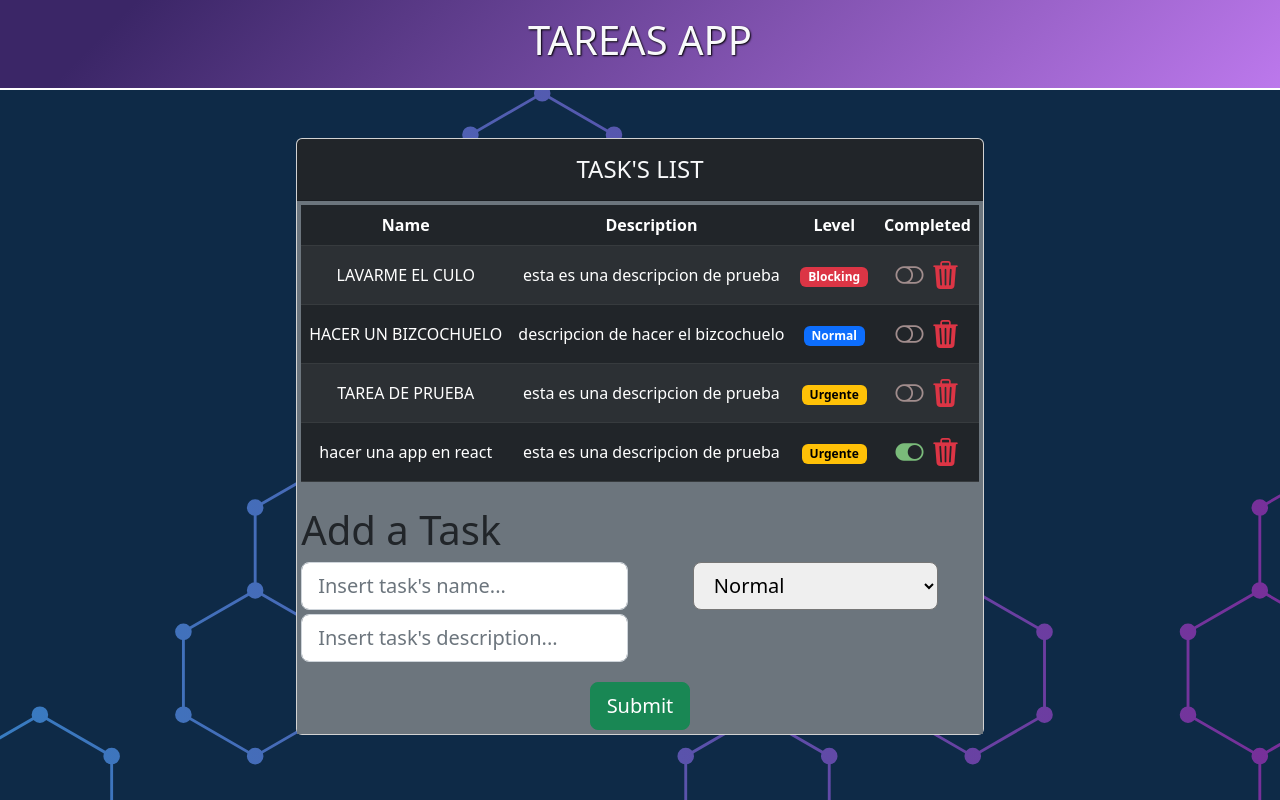
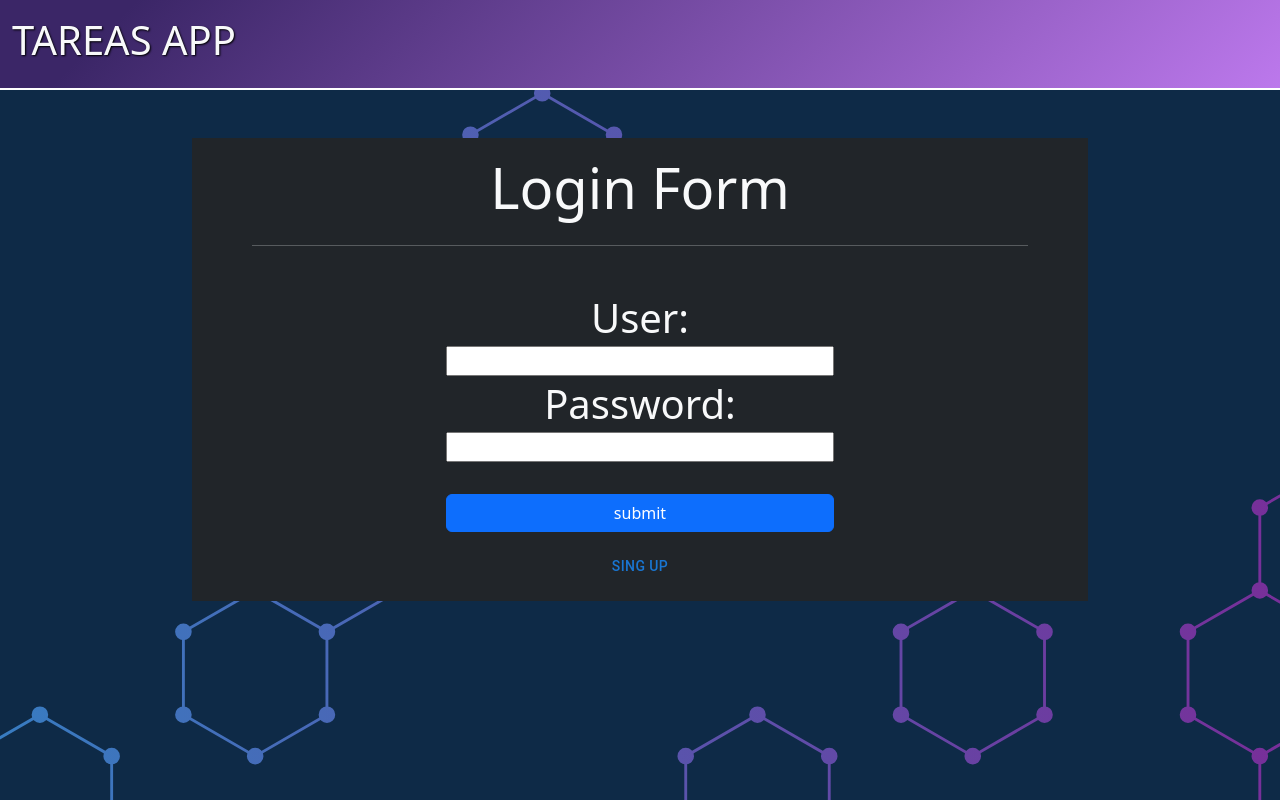
Before and after one commit to facundoangel/proyectoReactOpenBootcamp, a React (Create React App) app: page /login in a window 1280 px wide. Built offline with nearby package versions, Linux system fonts and the light colour scheme.

Commit message:
creacion de sistema de login

```diff
--- a/package.json
+++ b/package.json
@@ -3,6 +3,10 @@
   "version": "0.1.0",
   "private": true,
   "dependencies": {
+    "@emotion/react": "^11.10.5",
+    "@emotion/styled": "^11.10.5",
+    "@mui/icons-material": "^5.11.0",
+    "@mui/material": "^5.11.4",
     "@testing-library/jest-dom": "^5.16.5",
     "@testing-library/react": "^13.4.0",
     "@testing-library/user-event": "^13.5.0",
@@ -11,7 +15,7 @@
     "formik": "^2.2.9",
     "react": "^18.2.0",
     "react-dom": "^18.2.0",
-    "react-router": "^6.6.2",
+    "react-router-dom": "^5.3.4",
     "react-scripts": "5.0.1",
     "sass": "^1.57.1",
     "web-vitals": "^2.1.4",
--- a/src/App.js
+++ b/src/App.js
@@ -1,39 +1,35 @@
-import TaskList from "./components/container/task_list";
 import "bootstrap/dist/css/bootstrap.min.css";
+import { Route, BrowserRouter as Router, Switch } from "react-router-dom";
 import "bootstrap-icons/font/bootstrap-icons.css";
 import "./App.scss";
-import FormRegister from "./components/form/formRegister";
+import HomePage from "./pages/home/homePage";
+import NotFound from "./pages/404/notFoundPage";
+import LoginPage from "./pages/auth/loginPage";
+import RegisterPage from "./pages/auth/registerPage";
 
 function App() {
+  let credentials = true;
+
   return (
-    <>
     <div
       className="bg-page d-flex flex-column align-items-center"
       style={{ minHeight: "100vh" }}
     >
-        <div className="head-page container-fluid  text-center py-3 sticky-top">
+      <div className="head-page container-fluid  py-3 sticky-top">
         <h1 className="text-light">TAREAS APP</h1>
       </div>
-        <div className=" card mt-5">
-          <div className=" card-header bg-dark">
-            <h2 className="h4 text-center mt-2 text-light">TASK'S LIST</h2>
+
+      <Router>
+        <Switch>
+          <Route exact path="/">
+            {credentials ? <HomePage /> : <LoginPage />}
+          </Route>
+          <Route path="/register" component={RegisterPage} />
+          <Route path="/login" component={LoginPage} />
+          <Route path="*" component={NotFound} />
+        </Switch>
+      </Router>
     </div>
-          <div className="card-body p-1 bg-secondary list-tasks">
-            <TaskList></TaskList>
-          </div>
-        </div>
-        {/* <div
-          className="jumbotron bg-dark text-light py-3 px-5 my-5"
-          style={{ minWidth: "70vw" }}
-        >
-          <div className="container-md">
-            <h1 className="display-4 mb-4 text-center">Register Form</h1>
-            <hr className="mb-5 mt-3 "></hr>
-            <FormRegister></FormRegister>
-          </div>
-        </div> */}
-      </div>
-    </>
   );
 }
 
--- a/src/components/container/task_list.jsx
+++ b/src/components/container/task_list.jsx
@@ -2,7 +2,6 @@ import React, { useState, useEffect } from "react";
 import Task from "../../models/task.model";
 import Level from "../../models/levels.enum";
 import TaskComponent from "../pure/taskComponent";
-import AddFormTask from "../form/addFormTask";
 import AddFormTaskReactive from "../form/addFormTaskReactive";
 
 const TaskList = () => {
@@ -34,7 +33,7 @@ const TaskList = () => {
   useEffect(() => {
     console.log("the task has been mounted");
     const defaultTask = new Task(
-      "LAVARME EL CULO",
+      "BHJKBKJBJK",
       "esta es una descripcion de prueba",
       false,
       Level.BLOCKING
--- a/src/components/form/addFormTaskReactive.jsx
+++ b/src/components/form/addFormTaskReactive.jsx
@@ -27,7 +27,7 @@ const AddFormTaskReactive = ({ addTask, amountTask }) => {
 
   return (
     <>
-      <h2 className="display-6 mb-2 mt-4">Add a Task</h2>
+      <h2 className="display-6 mb-2 mt-4 px-3">Add a Task</h2>
       <Formik
         initialValues={initialValues}
         validationSchema={validationSchema}
@@ -35,13 +35,13 @@ const AddFormTaskReactive = ({ addTask, amountTask }) => {
           handleAddTask(e);
         }}
       >
-        <Form className="text-center">
+        <Form className="text-center px-3 pb-2 ">
           <div className="row">
             <div className="col-6">
               <ErrorMessage
                 name="name"
                 component="div"
-                className="alert alert-danger"
+                className="alert alert-danger py-1 my-2"
               />
               <Field
                 className="form-control form-control-lg  mb-1"
@@ -51,7 +51,7 @@ const AddFormTaskReactive = ({ addTask, amountTask }) => {
               <ErrorMessage
                 name="description"
                 component="div"
-                className="alert alert-danger"
+                className="alert alert-danger  py-1 my-2"
               />
               <Field
                 className="form-control form-control-lg  mb-1"
--- a/src/components/form/formRegister.jsx
+++ b/src/components/form/formRegister.jsx
@@ -1,5 +1,7 @@
 import React from "react";
 import { Formik, Form, Field, ErrorMessage } from "formik";
+import { Button } from "@mui/material";
+import { useHistory } from "react-router-dom";
 import * as Yup from "yup";
 import ROLES from "../../models/roles.enum";
 
@@ -11,11 +13,10 @@ const validationSchema = Yup.object().shape({
   email: Yup.string()
     .required("Email is required")
     .min(5, "Email is too short")
-    .max(9, "Email is too long")
     .email("Email is not valid"),
   password: Yup.string()
     .required("Password is required")
-    .matches("/w[.-@$_]{4,8}/", "Password have a format invalid"),
+    .matches("[a-zA-Z0-9.-@$_]{4,8}", "Password have a format invalid"),
 });
 
 const valuesInitialsForm = {
@@ -26,15 +27,21 @@ const valuesInitialsForm = {
 };
 
 const FormRegister = () => {
+  const history = useHistory();
+
+  const goToLogin = () => {
+    history.push("/login");
+  };
+
   return (
     <Formik
       initialValues={valuesInitialsForm}
       validationSchema={validationSchema}
       onSubmit={async (e) => {
-        await new Promise((r) => {
-          setTimeout(r, 2000);
-        });
         alert(JSON.stringify(e, null, 2));
+        await sessionStorage.setItem("user", e.username);
+        await sessionStorage.setItem("password", e.password);
+        //goToLogin();
       }}
     >
       <Form className="d-flex flex-column align-items-center">
@@ -112,6 +119,7 @@ const FormRegister = () => {
         <button className="btn btn-lg btn-success" type="submit">
           Submit
         </button>
+        <Button onClick={goToLogin}>sing in</Button>
       </Form>
     </Formik>
   );
--- a/src/components/form/loginForm.jsx
+++ b/src/components/form/loginForm.jsx
@@ -1,13 +1,77 @@
-import React, { useState } from "react";
+import { Formik, Form, Field } from "formik";
+import { useHistory } from "react-router-dom";
+import { Button } from "@mui/material";
+import * as Yup from "yup";
 
 const LoginForm = () => {
-  const initialCredential = {
+  const history = useHistory();
+
+  const initialValuesObj = {
     user: "",
     password: "",
   };
 
-  const [credentials, setCredentials] = useState(initialCredential);
-  return <div></div>;
+  const validationSchemaObj = Yup.object().shape({
+    user: Yup.string()
+      .min(8, "Username is Too Short")
+      .max(12, "Email is too long")
+      .required("Username is required"),
+    password: Yup.string().required("Password is required"),
+    // .matches("/w[.-@$_]{4,8}/", "Password have a format invalid"),
+  });
+
+  const goBackToHome = () => {
+    history.push("/");
+  };
+
+  const goToRegister = () => {
+    history.push("/register");
+  };
+
+  return (
+    <Formik
+      initialValues={initialValuesObj}
+      validationSchema={validationSchemaObj}
+      onSubmit={async (e) => {
+        await sessionStorage.setItem("credentials", e);
+        alert(JSON.stringify(e, null, 2));
+        setTimeout(goBackToHome, 500);
+      }}
+    >
+      {({ errors, touched }) => {
+        return (
+          <Form className="d-flex flex-column align-items-center">
+            <label htmlFor="user" className="text-light display-6">
+              User:
+            </label>
+            <Field
+              type="text"
+              name="user"
+              id="user"
+              className=" w-50 mt-1 mb-1"
+            ></Field>
+            {errors.user && touched.user ? <p>{errors.user}</p> : null}
+            <label htmlFor="password " className="text-light display-6">
+              Password:
+            </label>
+            <Field
+              name="password"
+              type="password"
+              id="password"
+              className=" w-50 mt-1 mb-3"
+            ></Field>
+            {errors.password && touched.password ? (
+              <p>{errors.password}</p>
+            ) : null}
+            <button type="submit" className="btn btn-primary w-50 mt-3 mb-3">
+              submit
+            </button>
+            <Button onClick={goToRegister}>sing up</Button>
+          </Form>
+        );
+      }}
+    </Formik>
+  );
 };
 
 export default LoginForm;
--- /dev/null
+++ b/src/pages/404/notFoundPage.jsx
@@ -0,0 +1,7 @@
+import React from "react";
+
+const NotFoundPage = () => {
+  return <h1 className="text-white mt-5">PAGE DONT EXIST</h1>;
+};
+
+export default NotFoundPage;
--- /dev/null
+++ b/src/pages/auth/loginPage.jsx
@@ -0,0 +1,19 @@
+import React from "react";
+import LoginForm from "../../components/form/loginForm";
+
+const LoginPage = () => {
+  return (
+    <div
+      className="jumbotron bg-dark text-light py-3 px-5 my-5"
+      style={{ minWidth: "70vw" }}
+    >
+      <div className="container-md">
+        <h1 className="display-4 mb-4 text-center">Login Form</h1>
+        <hr className="mb-5 mt-3 "></hr>
+        <LoginForm />
+      </div>
+    </div>
+  );
+};
+
+export default LoginPage;
--- /dev/null
+++ b/src/pages/auth/registerPage.jsx
@@ -0,0 +1,19 @@
+import React from "react";
+import FormRegister from "../../components/form/formRegister";
+
+const RegisterPage = () => {
+  return (
+    <div
+      className="jumbotron bg-dark text-light py-3 px-5 my-5"
+      style={{ minWidth: "70vw" }}
+    >
+      <div className="container-md">
+        <h1 className="display-4 mb-4 text-center">Register Form</h1>
+        <hr className="mb-5 mt-3 "></hr>
+        <FormRegister></FormRegister>
+      </div>
+    </div>
+  );
+};
+
+export default RegisterPage;
--- /dev/null
+++ b/src/pages/home/homePage.jsx
@@ -0,0 +1,18 @@
+import TaskList from "../../components/container/task_list";
+import { useHistory } from "react-router-dom";
+import React, { useEffect } from "react";
+
+const HomePage = () => {
+  return (
+    <div className=" card my-5">
+      <div className=" card-header bg-dark">
+        <h2 className="h4 text-center mt-2 text-light">TASK'S LIST</h2>
+      </div>
+      <div className="card-body p-1 bg-secondary list-tasks">
+        <TaskList></TaskList>
+      </div>
+    </div>
+  );
+};
+
+export default HomePage;
```
Also changed, not shown: src/components/form/registerForm.jsx (deleted, +0 -16 lines), 1 other file (tests, documents, lock files or other folders). Lines whose indentation alone changed are shown as unchanged.
